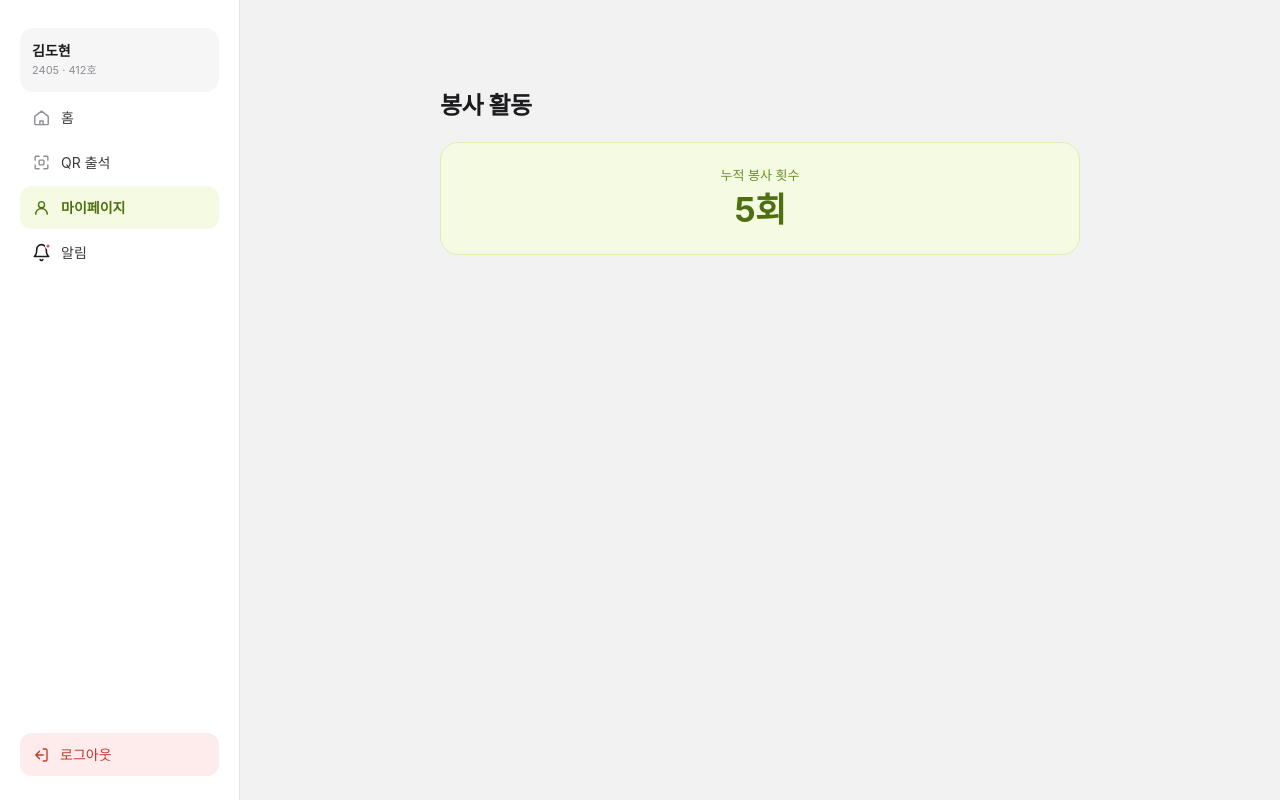
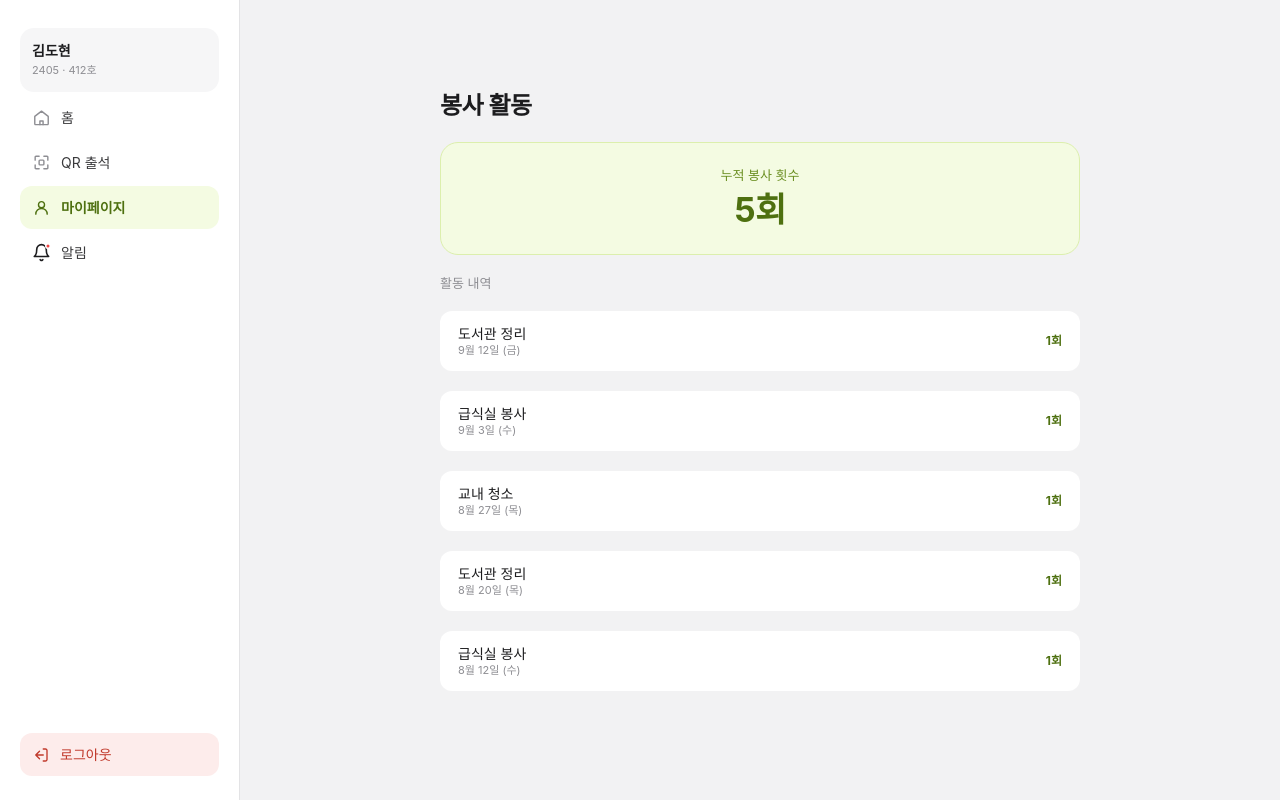
Before and after one commit to Start-Up-10th/CheckUp-Client, a Next.js app in the folder web/: page /volunteer in a window 1280 px wide. Built offline with nearby package versions, Linux system fonts and the light colour scheme; a web font is replaced by a local one.

Commit message:
feat: 봉사 활동 화면에 활동 내역·빈 상태 연결

```diff
--- a/web/src/app/(user)/volunteer/page.tsx
+++ b/web/src/app/(user)/volunteer/page.tsx
@@ -1,4 +1,4 @@
-// 학생 본인 봉사 횟수 조회 — docs/spec/community.md REQ-COM-003
+// 학생 본인 봉사 횟수·활동 내역 조회 — docs/spec/community.md REQ-COM-003
 import { StudentVolunteer } from "@/components/student/StudentVolunteer";
 
 export default function Page() {
--- a/web/src/components/student/StudentVolunteer.tsx
+++ b/web/src/components/student/StudentVolunteer.tsx
@@ -1,28 +1,35 @@
 "use client";
 
 import { useState } from "react";
+import {
+  MOCK_VOLUNTEER_HISTORY,
+  type VolunteerRecord,
+} from "@/lib/student/mock-volunteer";
 import { MOCK_STUDENT } from "@/lib/student/mock-student";
+import { StudentEmptyState } from "./StudentEmptyState";
 import { StudentErrorState } from "./StudentErrorState";
 import { StudentPageHeader } from "./StudentPageHeader";
 import { StudentShell } from "./StudentShell";
-import {
-  VolunteerCountCard,
-  VolunteerCountCardSkeleton,
-} from "./VolunteerCountCard";
+import { VolunteerCountCard } from "./VolunteerCountCard";
+import { VolunteerHistoryItem } from "./VolunteerHistoryItem";
+import { VolunteerHistorySkeleton } from "./VolunteerHistorySkeleton";
 
 export type VolunteerLoadStatus = "ready" | "loading" | "error";
 
 /**
- * 학생 봉사 활동(REQ-COM-003) — 본인 누적 횟수만 보여 준다(DEC-014, 활동 내역 목록 없음).
- * 핸드폰(Figma 319:278)은 흰 화면에 `‹ 봉사 활동` 헤더, 하단 탭 숨김(REQ-UI-004).
- * 노트북(322:341)은 사이드바 오른쪽 가운데 폭 640px, 위 90px에 제목·카드(마이페이지와 같은 배치).
+ * 학생 봉사 활동(REQ-COM-003) — 본인 누적 횟수 카드와 `활동 내역` 목록(최신순).
+ * 핸드폰(Figma 319:278)은 흰 화면에 `‹ 봉사 활동` 헤더, 하단 탭 숨김(REQ-UI-004), 간격 16px.
+ * 노트북(322:341)은 사이드바 오른쪽 가운데 폭 640px, 위 90px, 간격 20px(알림과 같은 배치).
+ * 로딩(459:901)은 막대 6개만, 빈 상태(456:986)는 카드 없이 안내만 보인다(Figma 그대로).
  * 실제 조회 API가 없어 로딩·오류는 `initialStatus`로만 열어 두고 기본은 ready다.
  * "다시 시도"는 지금은 mock이라 바로 ready로 돌아간다.
  */
 export function StudentVolunteer({
   initialStatus = "ready",
+  history = MOCK_VOLUNTEER_HISTORY,
 }: {
   initialStatus?: VolunteerLoadStatus;
+  history?: VolunteerRecord[];
 }) {
   const [status, setStatus] = useState<VolunteerLoadStatus>(initialStatus);
 
@@ -32,12 +39,35 @@ export function StudentVolunteer({
         <div className="flex flex-col md:w-full md:max-w-[640px] md:gap-5">
           <StudentPageHeader title="봉사 활동" backHref="/my" />
           <div className="px-[18px] md:px-0">
-            {status === "loading" && <VolunteerCountCardSkeleton />}
+            {status === "loading" && <VolunteerHistorySkeleton />}
             {status === "error" && (
               <StudentErrorState onRetry={() => setStatus("ready")} />
             )}
-            {status === "ready" && (
-              <VolunteerCountCard count={MOCK_STUDENT.volunteerCount} />
+            {status === "ready" && history.length === 0 && (
+              <StudentEmptyState
+                title="아직 봉사 활동 기록이 없어요"
+                description="봉사 활동을 하면 여기에 표시됩니다."
+              />
+            )}
+            {status === "ready" && history.length > 0 && (
+              <div className="flex flex-col gap-4 md:gap-5">
+                <VolunteerCountCard count={MOCK_STUDENT.volunteerCount} />
+                <section className="flex flex-col gap-4 md:gap-5">
+                  <h2 className="text-[13px] leading-4 text-admin-textMuted">
+                    활동 내역
+                  </h2>
+                  <ul className="flex flex-col gap-4 md:gap-5">
+                    {history.map((record) => (
+                      <VolunteerHistoryItem
+                        key={record.id}
+                        activityName={record.activityName}
+                        dateLabel={record.dateLabel}
+                        count={record.count}
+                      />
+                    ))}
+                  </ul>
+                </section>
+              </div>
             )}
           </div>
         </div>
```
